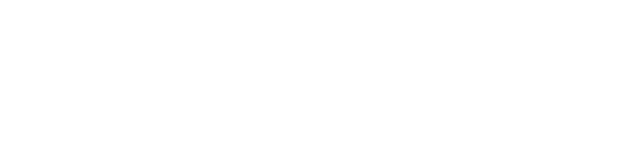
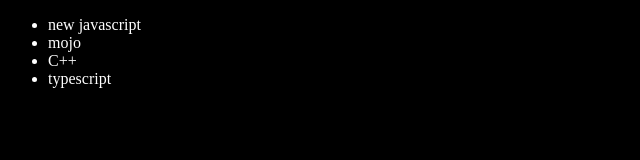
Before and after one commit to keshavgoyal1005/Learn_JavaScript, a plain HTML site: page 06_DOM/04_four.html in a window 1280 px wide. Shown: the whole page, without its empty margins (0-640 px from the left). Drawn offline with Linux system fonts and the light colour scheme.

Commit message:
commit about DOM

```diff
--- a/06_DOM/04_four.html
+++ b/06_DOM/04_four.html
@@ -3,9 +3,49 @@
 <head>
     <meta charset="UTF-8">
     <meta name="viewport" content="width=device-width, initial-scale=1.0">
-    <title>Document</title>
+    <title>DOM 4</title>
 </head>
-<body>
+<body style="background-color: black; color: white;">
+    <ul class="language">
+        <li>javascript</li>
+    </ul>
 
 </body>
+    <script>
+        function addlanguage(mylan){
+            const li = document.createElement('li');
+            li.innerHTML = `${mylan}`;
+            document.querySelector('.language').appendChild(li);
+        }
+
+        addlanguage("python");
+        addlanguage("C++");
+        addlanguage("typescript");
+
+        function addoptilang(item){
+            const li = document.createElement('li');
+            li.append(document.createTextNode(item));
+            document.querySelector('.language').appendChild(li);
+        }
+        addoptilang("golang");
+
+
+
+        //Edit
+        const secondlang = document.querySelector("li:nth-child(2)");
+        const newli = document.createElement('li');
+        newli.textContent = "mojo";
+        secondlang.replaceWith(newli)
+
+
+        //edit
+        const firstlanf = document.querySelector("li:nth-child(1)");
+        const newi = document.createElement('li');
+        newi.textContent = "new javascript";
+        firstlanf.replaceWith(newi);
+
+        //remove
+        const lasti = document.querySelector('li:last-child');
+        lasti.remove();
+    </script>
 </html>
```
